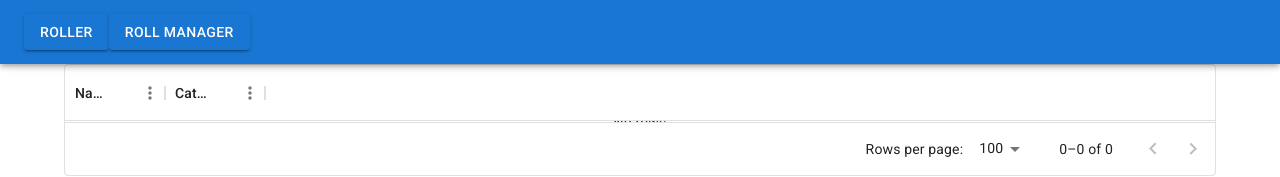
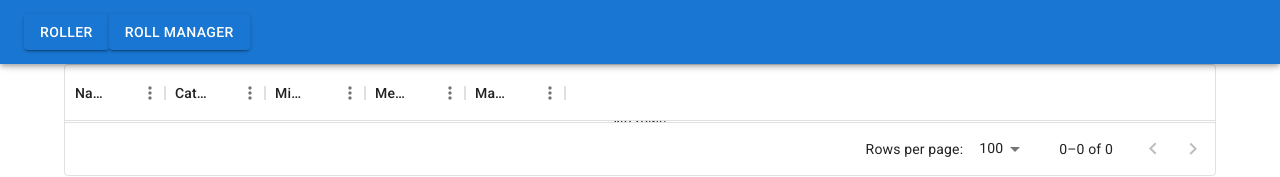
Before and after one commit to c-grattan/droll, a React (Create React App) app: page / in a window 1280 px wide. Both pictures are taken after a click on the button "ROLL MANAGER". Shown: the top 177 px of the page. Built offline with nearby package versions, Linux system fonts and the light colour scheme; the HTML template or start-up script is replaced by a standard one.

Commit message:
Add extra roll data rows to roll manager

```diff
--- a/src/components/rollmanagercomponent/RollManagerComponent.tsx
+++ b/src/components/rollmanagercomponent/RollManagerComponent.tsx
@@ -1,5 +1,5 @@
 import { DataGrid, GridColDef } from "@mui/x-data-grid"
-import { RollManager } from "../../classes/rollManager/RollManager";
+import { RollManager, RollStorageObject } from "../../classes/rollManager/RollManager";
 
 type RMCProps = {
 	rollManager: RollManager
@@ -14,14 +14,37 @@ export const RollManagerComponent = ({rollManager}: RMCProps) => {
 		{
 			field: 'category',
 			headerName: 'Category'
+		},
+		{
+			field: 'min',
+			headerName: 'Minimum'
+		},
+		{
+			field: 'mean',
+			headerName: 'Mean'
+		},
+		{
+			field: 'max',
+			headerName: 'Maximum'
 		}
 	];
+
+	const rows = rollManager.rolls.map((roll: RollStorageObject, index: number) => {
+		return {
+			id: index,
+			min: roll.roll.getMinimum(),
+			mean: roll.roll.getAverage(),
+			max: roll.roll.getMaximum(),
+			...roll
+		};
+	});
 
 	return <>
 		<DataGrid
 			data-testid="rollmanager-datagrid"
 			columns={columns}
-			rows={rollManager.rolls}
+			rows={rows}
+			pagination={true}
 		/>
 	</>;
 }
```
